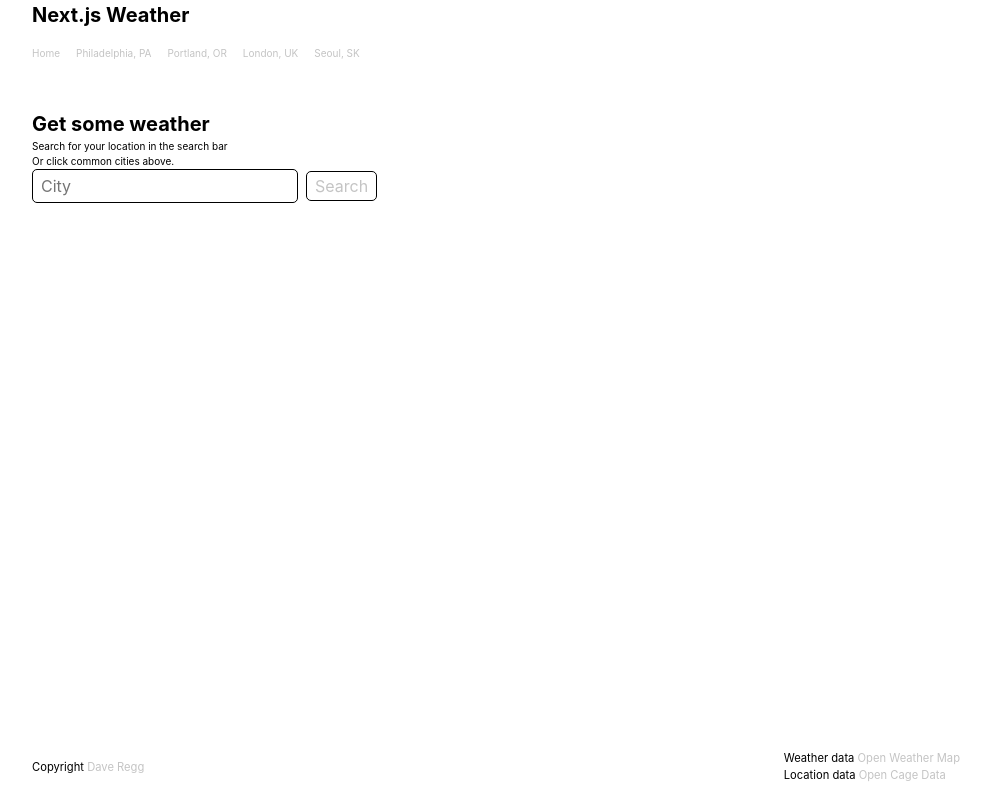
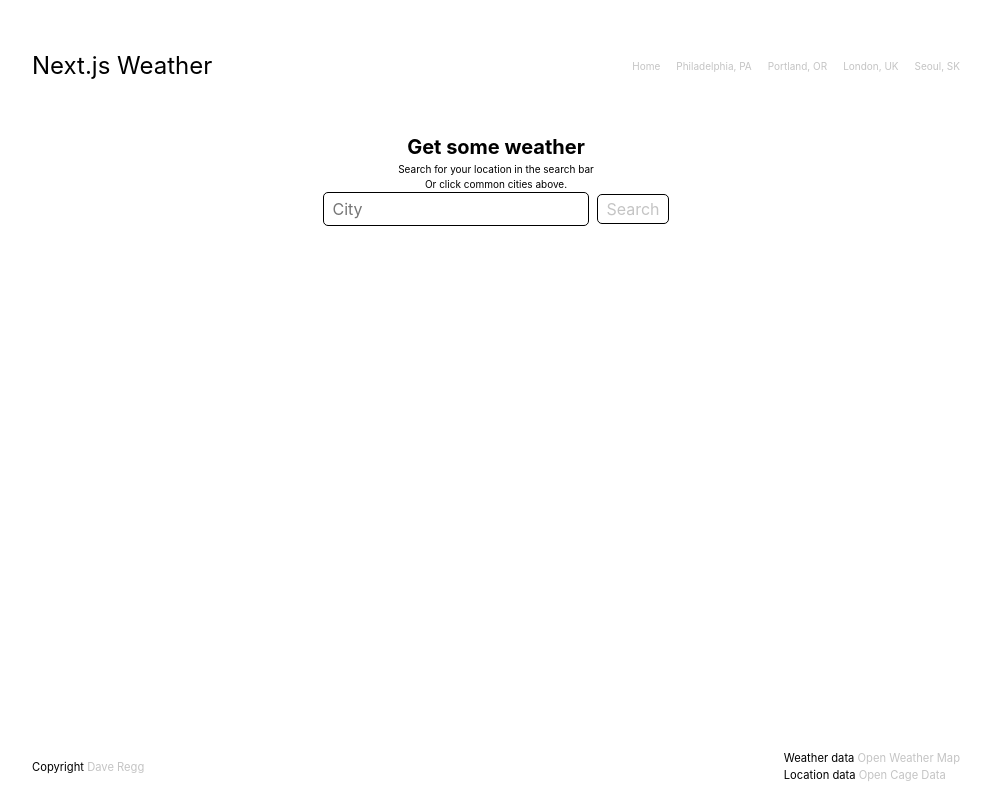
Before and after one commit to drregg6/nextjs-weather, a Next.js app: page / in a window 1280 px wide. Shown: the whole page, without its empty margins (144-1135 px from the left). Built offline with nearby package versions, Linux system fonts and the light colour scheme.

Commit message:
Nav, Header, and Layout redesigned

```diff
--- a/components/layout/header.js
+++ b/components/layout/header.js
@@ -6,7 +6,7 @@ import headerStyles from './header.module.scss';
 export default function Header() {
   return (
     <header className={headerStyles.header}>
-      <h1>Next.js Weather</h1>
+      <Link href="/"><a className={headerStyles.logo}>Next.js Weather</a></Link>
       <Nav />
     </header>
   )
--- a/components/layout/header.module.scss
+++ b/components/layout/header.module.scss
@@ -1,12 +1,12 @@
 .header {
   width: 100%;
+  margin: 3rem 0;
 
-  h1 {
-    margin-bottom: 1rem;
-  }
+  display: flex;
+  justify-content: space-between;
+  align-items: center;
+
   nav {
-    margin-bottom: 3rem;
-
     ul {
       padding: 0;
       margin: 0;
@@ -23,3 +23,11 @@
     }
   }
 }
+
+.logo {
+  font-size: 1.5rem;
+  color: #000;
+}
+.logo:hover {
+  color: #000;
+}
--- a/components/layout/layout.js
+++ b/components/layout/layout.js
@@ -13,9 +13,11 @@ const Layout = props => {
       <Head>
         <title>Weather App</title>
       </Head>
-      <div className={layoutStyles.content}>
+      <div className={layoutStyles.main}>
         <Header />
-        {props.children}
+        <div className={layoutStyles.content}>
+          {props.children}
+        </div>
       </div>
       <Footer />
     </div>
--- a/components/layout/layout.module.scss
+++ b/components/layout/layout.module.scss
@@ -2,7 +2,6 @@
   max-width: 960px;
   min-height: 100vh;
   padding: 0 1rem;
-  // margin: 3rem auto 6rem;
   margin: 0 auto;
 
 
@@ -10,6 +9,11 @@
   flex-direction: column;
 }
 
-.content {
+.main {
   flex-grow: 1;
 }
+
+.content {
+  margin: 0 auto;
+  text-align: center;
+}
```
